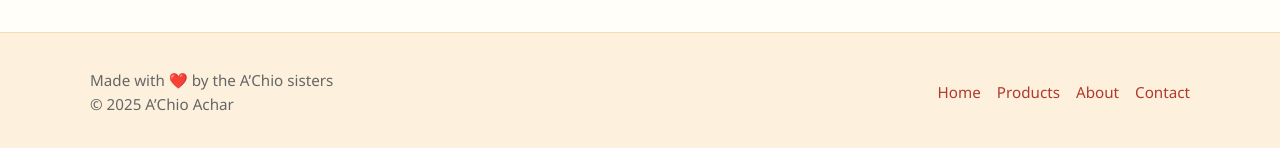
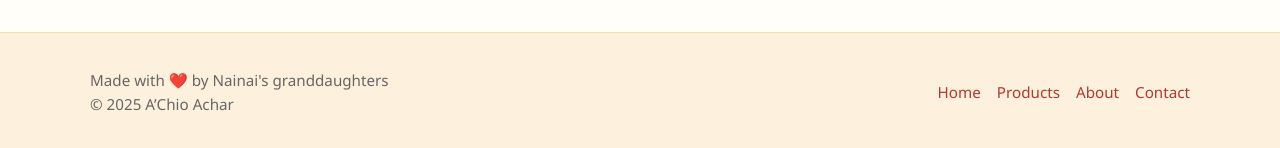
Before and after one commit to dominopizzaaaa/achio-char, a React (Create React App) app: page /contact in a window 1280 px wide. Shown: the part 997-1145 px from the top of the page. Built offline with nearby package versions, Linux system fonts and the light colour scheme.

Commit message:
Change to sisters

```diff
--- a/src/components/Footer.js
+++ b/src/components/Footer.js
@@ -6,7 +6,7 @@ export default function Footer() {
     <footer className="site-footer">
       <div className="footer-content">
         <div className="footer-left">
-          <p>Made with ❤️ by the A’Chio sisters</p>
+          <p>Made with ❤️ by Nainai's granddaughters</p>
           <p>&copy; {new Date().getFullYear()} A’Chio Achar</p>
         </div>
 
```
